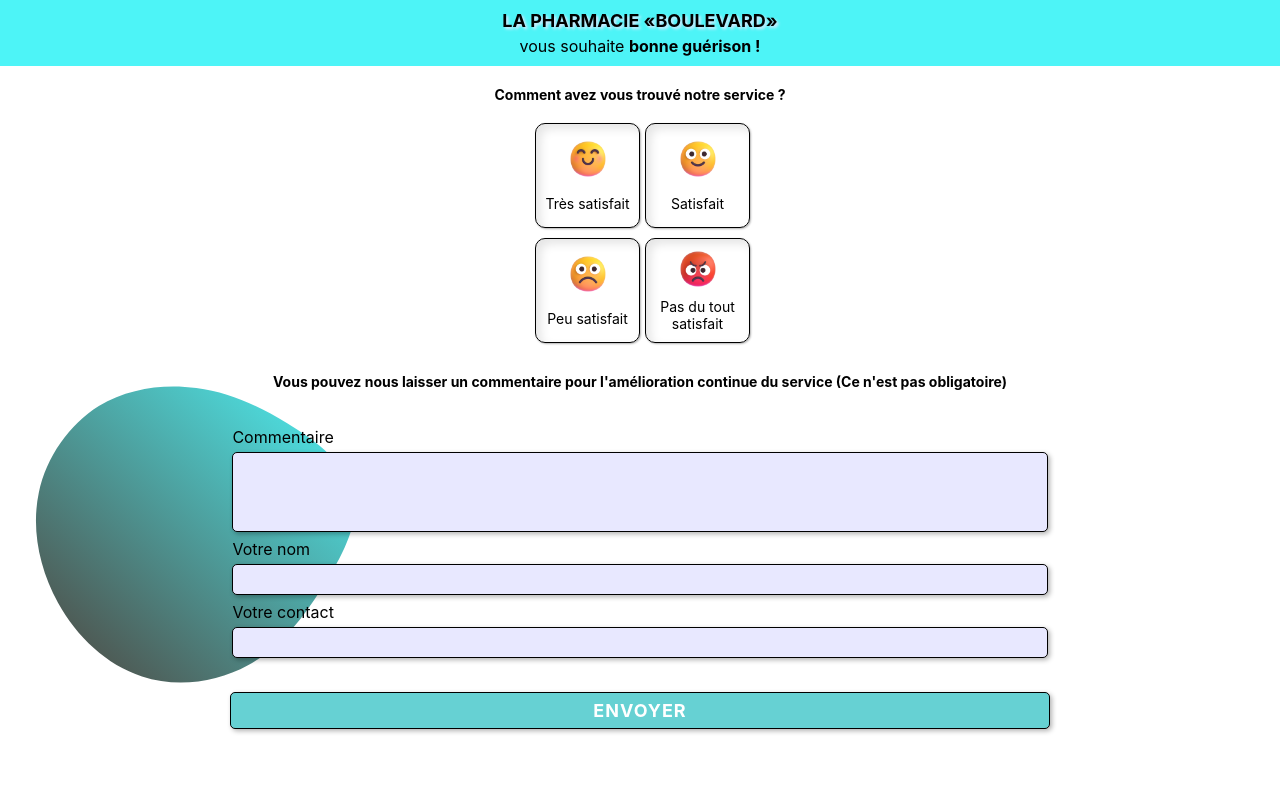
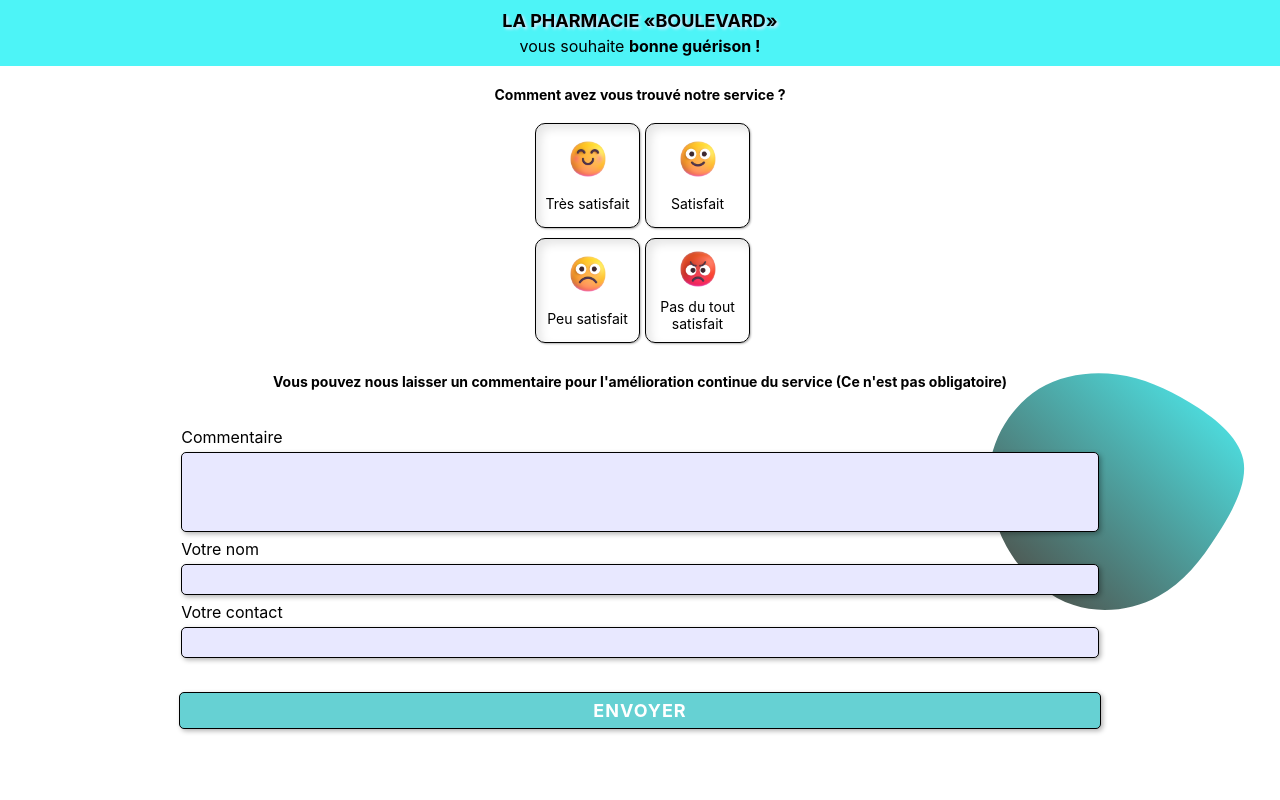
Before and after one commit to Giovidoh/appreciation-hopital, a PHP site: page / in a window 1280 px wide. Run offline with PHP 8.4, Linux system fonts and the light colour scheme; data comes from the database, SQL or seed files in the repository.

Commit message:
arrangement des blobs.

```diff
--- a/css/style.css
+++ b/css/style.css
@@ -4,6 +4,8 @@ html, body {
 }
 
 body {
+  position: relative;
+  overflow-x: hidden;
   background-color: #FFFFFF;
   margin: 0;
   padding: 0;
@@ -78,16 +80,17 @@ body {
 
 .blob {
   position: absolute;
-  height: 400px;
   z-index: -1;
 }
 .blob__1 {
   top: -10%;
   left: -50%;
+  height: 50%;
 }
 .blob__2 {
   top: 40%;
-  left: 0;
+  right: 0;
+  height: 40%;
 }
 
 #appreciation {
@@ -139,7 +142,7 @@ body {
 }
 .emoji-box__feedback {
   margin-top: 30px;
-  width: 80%;
+  width: 90%;
 }
 .emoji-box__feedback__heading {
   margin-top: 30px;
@@ -190,7 +193,7 @@ body {
   box-shadow: 2px 2px 5px rgba(0, 0, 0, 0.3);
 }
 .emoji-box__submit {
-  width: 80%;
+  width: 90%;
   margin: 30px 0px;
   border: 1px solid #000000;
   box-shadow: 2px 2px 5px rgba(0, 0, 0, 0.3);
--- a/sass/Base/_BodySelector.scss
+++ b/sass/Base/_BodySelector.scss
@@ -4,6 +4,8 @@ html, body{
 }
 
 body{
+    position: relative;
+    overflow-x: hidden;
     background-color: $pure-white;
     margin: 0;
     padding: 0;
--- a/sass/Pages/_Index.scss
+++ b/sass/Pages/_Index.scss
@@ -37,16 +37,17 @@
 
 .blob{
     position: absolute;
-    height: 400px;
     z-index: -1;
         &__1{
             top: -10%;
             left: -50%;
+            height: 50%;
         }
 
         &__2{
             top: 40%;
-            left: 0;
+            right: 0;
+            height: 40%;
         }
 }
 
@@ -106,7 +107,7 @@
 
         &__feedback{
             margin-top: 30px;
-            width: 80%;
+            width: 90%;
                 &__heading{
                     margin-top: 30px;
                     text-align: center;
@@ -183,7 +184,7 @@
         }
 
         &__submit{
-            width: 80%;
+            width: 90%;
             margin: 30px 0px;
             border: 1px solid $pure-black;
             box-shadow: 2px 2px 5px opacify-color($pure-black, 0.3);
```
Also changed, not shown: 1 other file.
